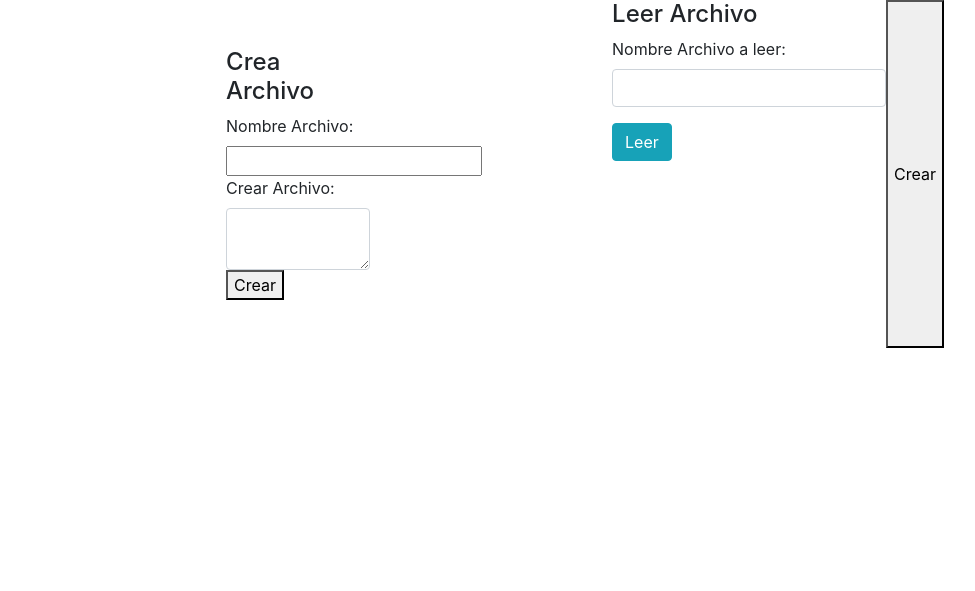
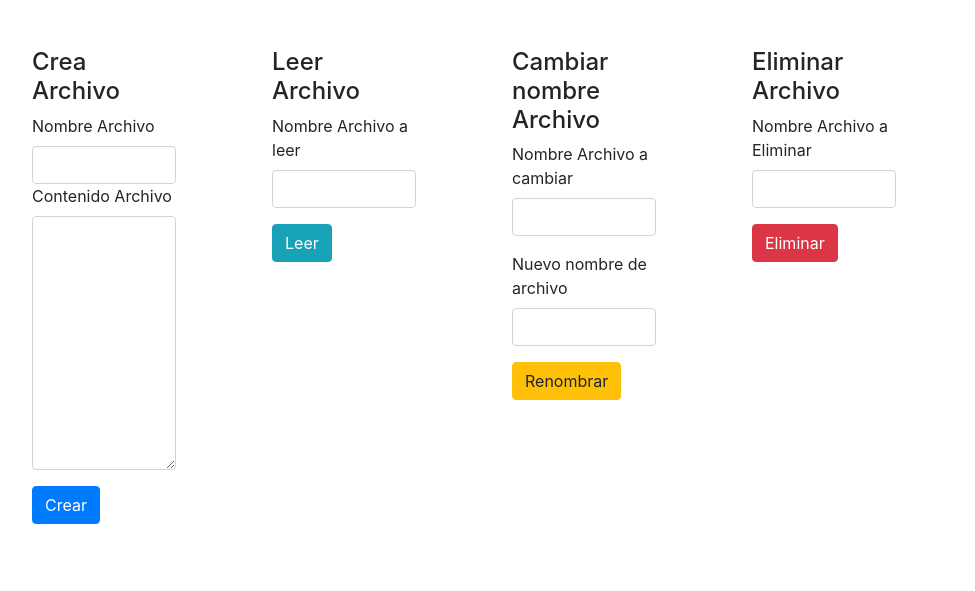
Before and after one commit to tebannz/miservidornode, a website: page index.html in a window 1280 px wide. Shown: the whole page, without its empty margins (176-1151 px from the left). Drawn offline with nearby package versions, Linux system fonts and the light colour scheme.

Commit message:
basededatos V2.0 con HTML

```diff
--- a/bbdd.js
+++ b/bbdd.js
@@ -18,8 +18,10 @@ cliente.query('SELECT NOW', (err, res)=>{
 
 })
 
-cliente.query('SELECT * FROM prueba.persona;', (err, res) => {
+cliente.query('SELECT * FROM public.persona;', (err, res) => {
     if (err) throw err
     console.log(res);
     cliente.end();
-});
+}
+
+);
--- a/index.html
+++ b/index.html
@@ -1,46 +1,80 @@
 <!DOCTYPE html>
-<html lang="en">
+<html lang="es">
     <head>
-    <meta charset="UTF-8">
-    <link rel="stylesheet" href="https://stackpath.bootstrapcdn.com/bootstrap/4.5.2/css/bootstrap.min.css" integrity="sha384-JcKb8q3iqJ61gNV9KGb8thSsNjpSL0n8PARn9HuZOnIxN0hoP+VmmDGMN5t9UJ0Z" crossorigin="anonymous">
-    <title>Document</title>
+        <link rel="stylesheet" href="https://stackpath.bootstrapcdn.com/bootstrap/4.5.2/css/bootstrap.min.css"
+        integrity="sha384-JcKb8q3iqJ61gNV9KGb8thSsNjpSL0n8PARn9HuZOnIxN0hoP+VmmDGMN5t9UJ0Z" crossorigin="anonymous">
+
     </head>
     <body>
+    <div class= "row w-75 m-auto">
     <!--Para el crear-->
-<div class="row w-75 m-auto">
     <div class="col-12 col-sm-3 container p-5">
         <h4>Crea Archivo</h4>
-    <form action="http://localhost:3000/crear">
-        <div>
-            <label> Nombre Archivo:</label>
-            <input name ="nombreArchivo" id = "nombreArchivo">
+        <form action="http:localhost:3000/crear">
+            <div class= "form-group">
+                <label>Nombre Archivo</label>
+                <input name="nombreArchivo" id="nombreArchivo" class= "form-control">
+            <div class="form-group">
+                <label>Contenido Archivo</label>
+                <textarea name="contenido" id="contenido" class="form-control" cols="30" rows="10"></textarea>
             </div>
-        <div>
-            <label> Crear Archivo:</label>
-            <textarea name ="contenido" id = "contenido" class = "form-control" cols></textarea>
+            <button type = "submit" class="btn btn-primary">Crear</button>
         </div>
-        <button type="sumbit">Crear</button>
-
     </form>
     </div>
+    <!--FIN crear-->
 
     <!--Para Leer-->
-<div class "col-12 col-sm-3 container p-5">
+    <div class="col-12 col-sm-3 container p-5">
         <h4>Leer Archivo</h4>
-      <form action ="http://localhost:3000/leer">
-        <div class="form-group"´>
-            <label>Nombre Archivo a leer: </label>
-            <input name="nombreArchivo" id="nombreArchivo" class = "form-control">
+        <form action="http:localhost:3000/leer">
+            <div class="form-group">
+                <label>Nombre Archivo a leer</label>
+                <input name="nombreArchivo" id="nombreArchivo" class= "form-control">
+
             </div>
-        <button type="sumbit"class="btn btn-info">Leer</button>
+            <button type = "submit" class="btn btn-info">Leer</button>
         </form>
+
     </div>
-        <button type="sumbit" >Crear</button>
-<!---->
-<!---->
-<!---->
-<!---->
-<!---->
+
+    <!--Fin Leer-->
+
+    <!--Para cambiar el nombre del archivo-->
+    <div class="col-12 col-sm-3 container p-5">
+        <h4>Cambiar nombre Archivo</h4>
+        <form action="http:localhost:3000/renombrar">
+            <div class="form-group">
+                <label>Nombre Archivo a cambiar</label>
+                <input name="nombreArchivo" id="nombreArchivo" class= "form-control">
+
             </div>
-</body>
+            <div class="form-group">
+                <label>Nuevo nombre de archivo</label>
+                <input name="nuevoNombre" id="nuevoNombre" class= "form-control">
+
+            </div>
+            <button type = "submit" class="btn btn-warning">Renombrar</button>
+        </form>
+
+    </div>
+    <!--Fin para cambiar el nombre del archivo-->
+
+    <!--Para el Eliminar-->
+    <div class="col-12 col-sm-3 container p-5">
+        <h4>Eliminar Archivo</h4>
+        <form action="http:localhost:3000/eliminar">
+            <div class="form-group">
+                <label>Nombre Archivo a Eliminar</label>
+                <input name="nombreArchivo" id="nombreArchivo" class= "form-control">
+
+            </div>
+            <button type = "submit" class="btn btn-danger">Eliminar</button>
+        </form>
+
+    </div>
+    <!--Fin de Eliminar-->
+
+    </div>
+
 </html>
```
Lines whose indentation alone changed are shown as unchanged.
